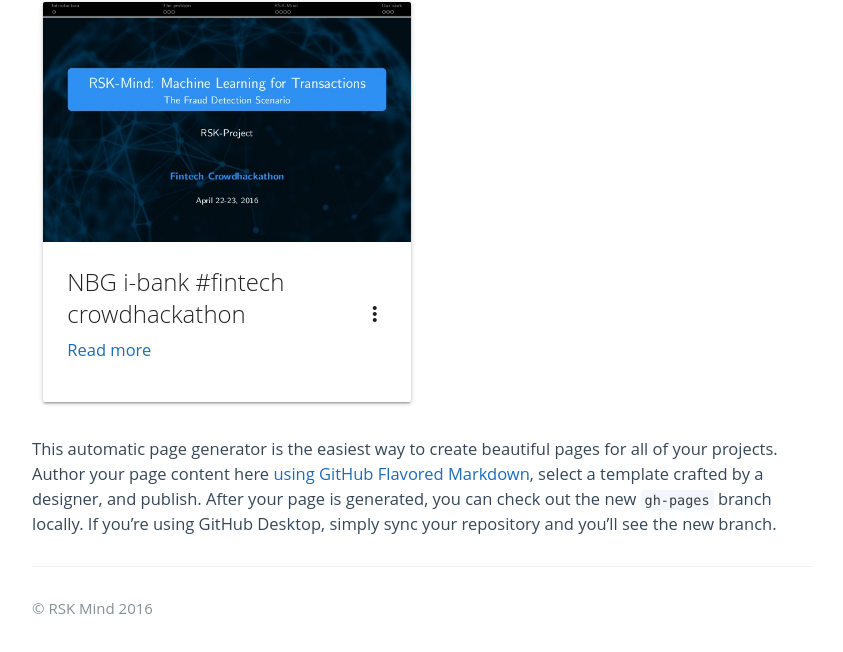
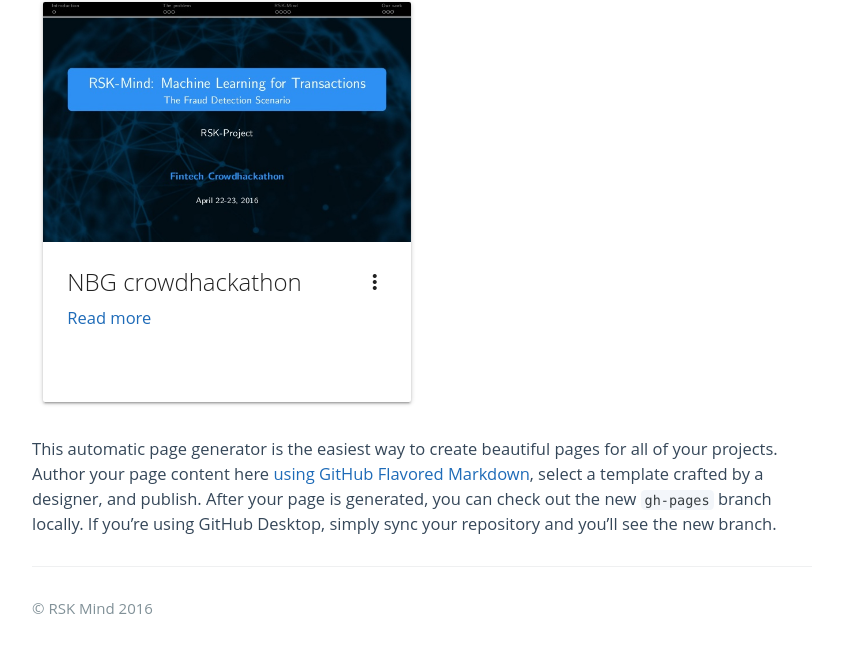
Before and after one commit to rsk-mind/rsk-mind.github.com, a plain HTML site: page index.html in a window 1280 px wide. Shown: the part 1035-1687 px from the top of the page, without its empty margins (218-1061 px from the left). Drawn offline with nearby package versions, Linux system fonts and the light colour scheme.

Commit message:
Minor UI

```diff
--- a/index.html
+++ b/index.html
@@ -81,7 +81,7 @@
               <img class="activator" src="images/present-1.jpg">
             </div>
             <div class="card-content">
-              <span class="card-title activator grey-text text-darken-4">NBG i-bank #fintech crowdhackathon<i class="material-icons right">more_vert</i></span>
+              <span class="card-title activator grey-text text-darken-4">NBG crowdhackathon<i class="material-icons right">more_vert</i></span>
               <p><a href="presentations/fintech-crowdhackathon.pdf">Read more</a></p>
             </div>
             <div class="card-reveal">
```
